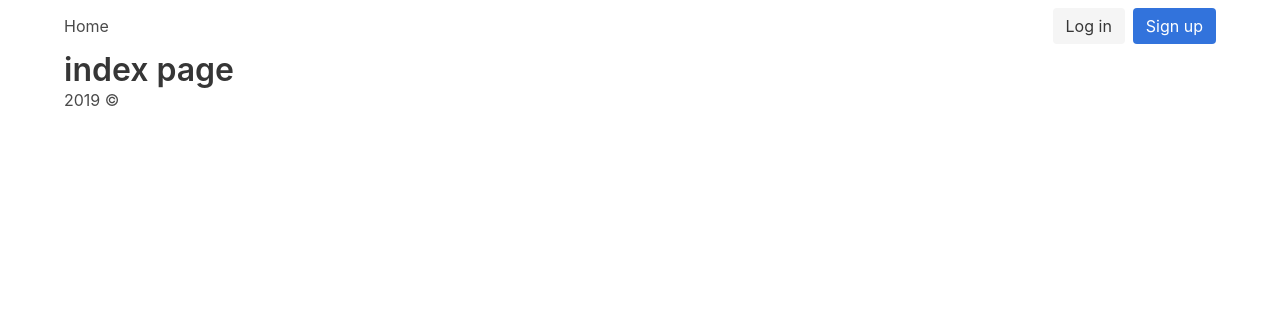
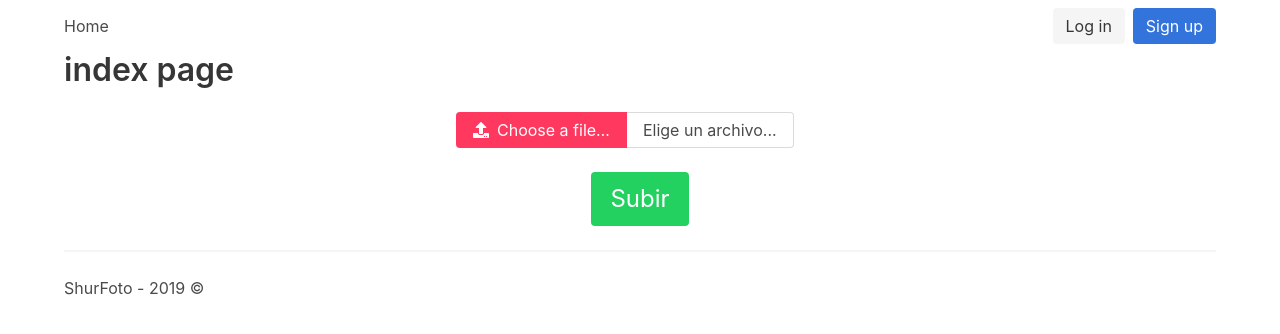
Before and after one commit to aaTheRox/sfoto, a Vue app: page /#/ in a window 1280 px wide. Shown: the top 334 px of the page. Built offline with nearby package versions, Linux system fonts and the light colour scheme.

Commit message:
upload component and minor changes

```diff
--- a/index.html
+++ b/index.html
@@ -6,6 +6,7 @@
     <meta name="viewport" content="width=device-width,initial-scale=1.0">
     <title>shurfoto</title>
     <link rel="stylesheet" href="https://cdnjs.cloudflare.com/ajax/libs/bulma/0.7.4/css/bulma.min.css">
+    <link rel="stylesheet" href="https://use.fontawesome.com/releases/v5.8.2/css/all.css" integrity="sha384-oS3vJWv+0UjzBfQzYUhtDYW+Pj2yciDJxpsK1OYPAYjqT085Qq/1cq5FLXAZQ7Ay" crossorigin="anonymous">
 </head>
 
 <body>
--- a/src/App.vue
+++ b/src/App.vue
@@ -1,7 +1,8 @@
 <template>
 
   <div class="container" id="app">
-<app-header></app-header>
+    <app-header></app-header>
+
     <router-view/>
 
     <app-footer></app-footer>
--- a/src/components/Footer.vue
+++ b/src/components/Footer.vue
@@ -1,6 +1,7 @@
 <template>
     <footer>
-      2019 &copy;
+      <hr />
+      ShurFoto - 2019 &copy;
     </footer>
 </template>
 
--- a/src/components/Home.vue
+++ b/src/components/Home.vue
@@ -1,16 +1,15 @@
 <template>
     <div>
     <h2 class="title">index page</h2>
+    <upload></upload>
 
     </div>
 </template>
 
 <script>
+import Upload from '@/components/Upload'
+
 export default {
-  name: 'home',
-  data () {
-    return {
-    }
-  }
+  components: { Upload }
 }
 </script>
--- /dev/null
+++ b/src/components/Upload.vue
@@ -0,0 +1,47 @@
+<template>
+<div class="columns is-centered">
+
+<div class="column is-4">
+ <div class="file has-name is-danger">
+    <label class="file-label">
+      <input class="file-input" type="file" ref="file" @change="uploadFile()">
+      <span class="file-cta">
+        <span class="file-icon">
+          <i class="fas fa-upload"></i>
+        </span>
+        <span class="file-label">Choose a file…</span>
+      </span>
+      <span class="file-name">{{ file_name }}</span>
+    </label>
+
+  </div>
+
+   <div class="field has-text-centered">
+       <br>
+      <button class="button is-success is-large ">Subir</button>
+  </div>
+ </div>
+
+
+
+</div>
+
+</template>
+
+<script>
+export default {
+  name: 'upload',
+
+  data() {
+    return {
+      file_name: 'Elige un archivo...'
+    };
+  },
+
+  methods: {
+      uploadFile() {
+        this.file_name = this.$refs.file.files[0].name;
+      }
+  }
+};
+</script>
```
